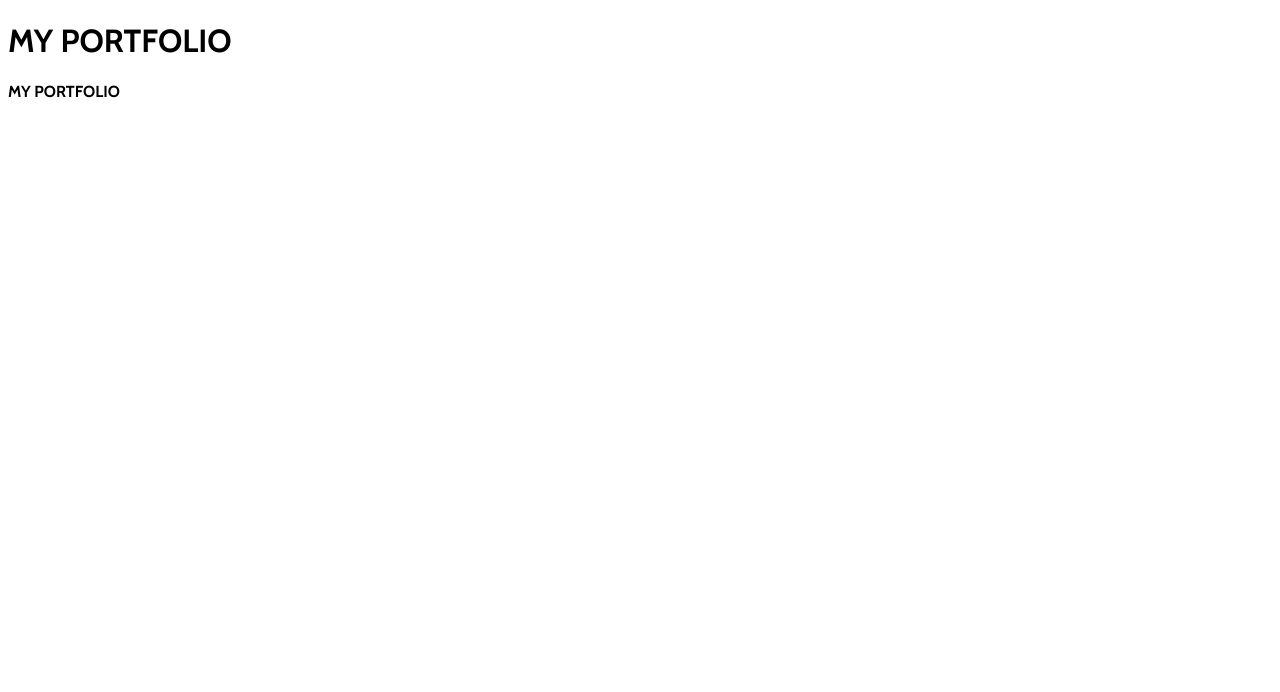
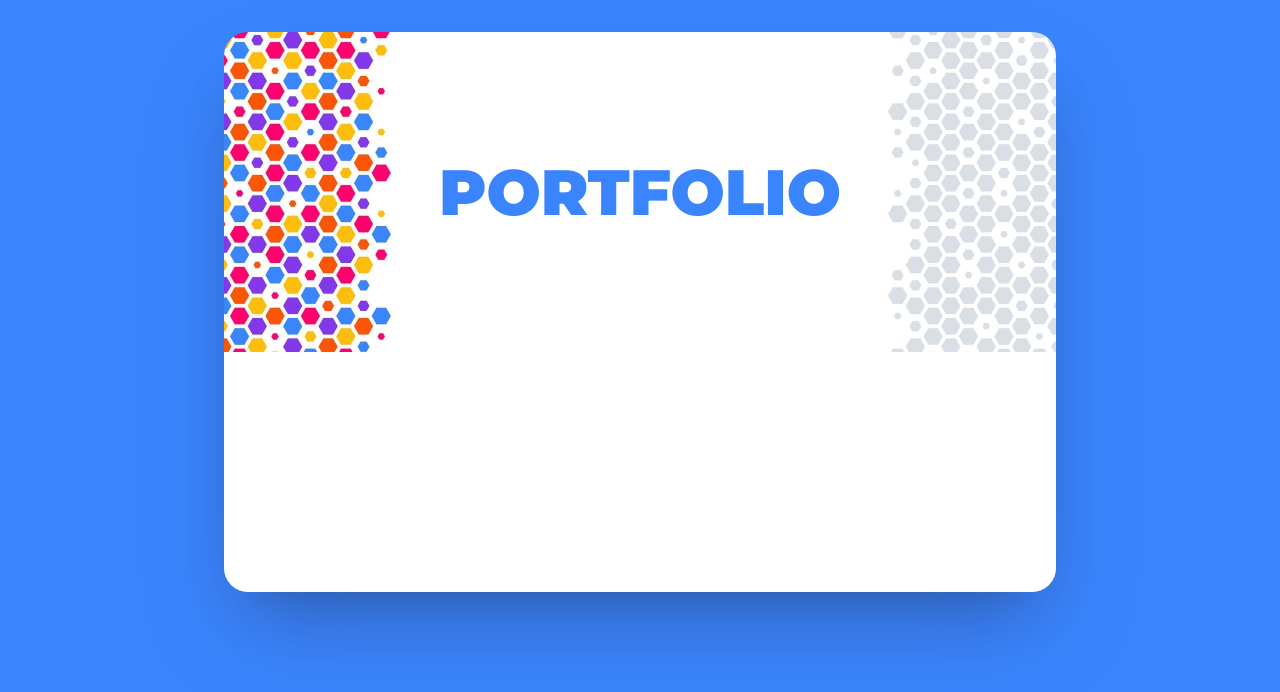
Before and after one commit to DoraKozics/portfolio, a plain HTML site: page index.html in a window 1280 px wide. Drawn offline with nearby package versions, Linux system fonts and the light colour scheme.

Commit message:
add window style

```diff
--- a/index.html
+++ b/index.html
@@ -1,19 +1,26 @@
 <!DOCTYPE html>
 <html lang="en">
-  <head>
-    <meta charset="UTF-8" />
-    <meta name="viewport" content="width=device-width, initial-scale=1.0" />
+<head>
+    <meta charset="UTF-8"/>
+    <meta name="viewport" content="width=device-width, initial-scale=1.0"/>
     <title>My Portfolio</title>
-    <link rel="stylesheet" href="./styles.css" />
-    <link rel="preconnect" href="https://fonts.googleapis.com" />
-    <link rel="preconnect" href="https://fonts.gstatic.com" crossorigin />
-    <link
-      href="https://fonts.googleapis.com/css2?family=Cabin:ital,wdth,wght@0,75..100,400..700;1,75..100,400..700&family=Lexend+Deca:wght@100..900&display=swap"
-      rel="stylesheet"
-    />
-  </head>
-  <body>
-    <h1>MY PORTFOLIO</h1>
-    <p>MY PORTFOLIO</p>
-  </body>
+    <link rel="stylesheet" href="./styles.css"/>
+    <link rel="preconnect" href="https://fonts.googleapis.com">
+    <link rel="preconnect" href="https://fonts.gstatic.com" crossorigin>
+    <link href="https://fonts.googleapis.com/css2?family=Montserrat:ital,wght@0,100..900;1,100..900&display=swap"
+          rel="stylesheet">
+</head>
+<body>
+
+<main class="main">
+    <div class="main-header">
+        <h1 class="main-header-title">Portfolio</h1>
+    </div>
+
+    <div class="main-body">
+
+    </div>
+</main>
+
+</body>
 </html>
--- a/styles.css
+++ b/styles.css
@@ -1,4 +1,49 @@
+:root {
+    --blue: #3a85fe;
+}
+
 html {
-  font-family: "Cabin";
-  font-weight: bold;
+    background-color: var(--blue);
+    font-family: "Montserrat", serif;
 }
+
+main {
+    width: 65vw;
+    min-width: 300px;
+    /*- mobilnézetben teljesen töltse ki*/
+    min-height: 500px;
+    box-shadow: rgba(50, 50, 93, 0.25) 0 50px 100px -20px, rgba(0, 0, 0, 0.3) 0 30px 60px -30px;
+    margin: 2rem auto auto;
+    border-radius: 1.5rem;
+}
+
+.main-header {
+    background: url(just_bg.jpg) no-repeat 0 0;
+    background-size: cover;
+    width: 100%;
+    height: 20rem;
+    border-top-left-radius: 1.5rem;
+    border-top-right-radius: 1.5rem;
+    position: relative;
+}
+
+.main-header-title {
+    position: absolute;
+    width: 100%;
+    height: 100%;
+    display: flex;
+    justify-content: center;
+    align-items: center;
+    font-size: 4rem;
+    text-transform: uppercase;
+    margin: 0;
+    font-weight: 900;
+    color: var(--blue);
+}
+
+.main-body {
+    background-color: #ffffff;
+    min-height: 15rem;
+    border-bottom-left-radius: 1.5rem;
+    border-bottom-right-radius: 1.5rem;
+}
```
Also changed, not shown: just_bg.jpg (added), 2 other files.
